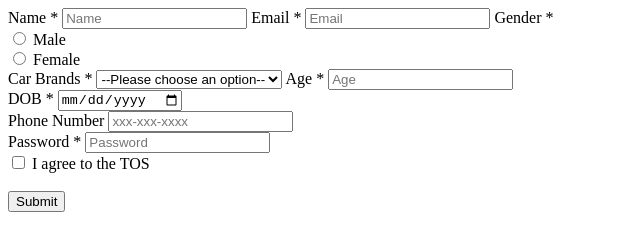
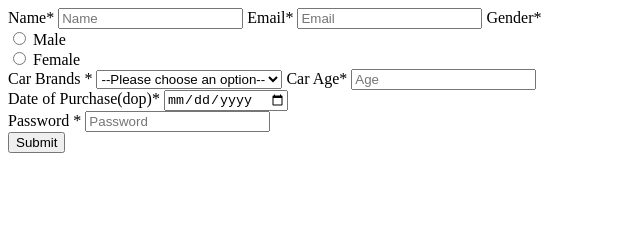
Before and after one commit to acciojob/car-insurance-form-PatilDivyani, a website: page main.html in a window 1280 px wide. Shown: the whole page, without its empty margins (0-640 px from the left). Drawn offline with Linux system fonts and the light colour scheme.

Commit message:
created a submission

```diff
--- a/main.html
+++ b/main.html
@@ -11,13 +11,13 @@
     <script type="text/javascript" src="./script.js">
 </script>
 <form method="POST">
-	<label for="name">Name *</label>
+	<label for="name">Name*</label>
 	<input type="text" id="name" name="name" placeholder="Name" required>
 
-	<label for="email">Email *</label>
+	<label for="email">Email*</label>
 	<input type="email" id="email" name="email" placeholder="Email" required>
 
-	<label>Gender *</label>
+	<label>Gender*</label>
 	<div>
 	<input type="radio" id="gender_m" name="gender" value="male" required>
 	<label for="gender_m">Male</label>
@@ -35,23 +35,16 @@
 	<option value="Mercedez">Mercedez</option>
 	</select>
 
-	<label for="age">Age *</label>
+	<label for="age">Car Age*</label>
 	<input type="number" id="age" name="age" placeholder="Age" required>
 	<br>
 
-	<label for="dob">DOB *</label>
+	<label for="dob">Date of Purchase(dop)*</label>
 	<input type="date" id="dob" name="dob" required><br>
 
-	<label for="tel">Phone Number</label>
-	<input type="tel" id="tel" name="tel" placeholder="xxx-xxx-xxxx" pattern="[0-9]{3}-[0-9]{3}-[0-9]{4}">
-	<br>
+
 	<label for="password">Password *</label>
 	<input type="password" id="password" name="password" placeholder="Password" required>
-	<br>
-	<div>
-	<input type="checkbox" id="tos" name="tos" required>
-	<label for="tos">I agree to the TOS</label>
-	</div>
 	<br>
 	<button type="submit">Submit</button>
 	</form>
```
